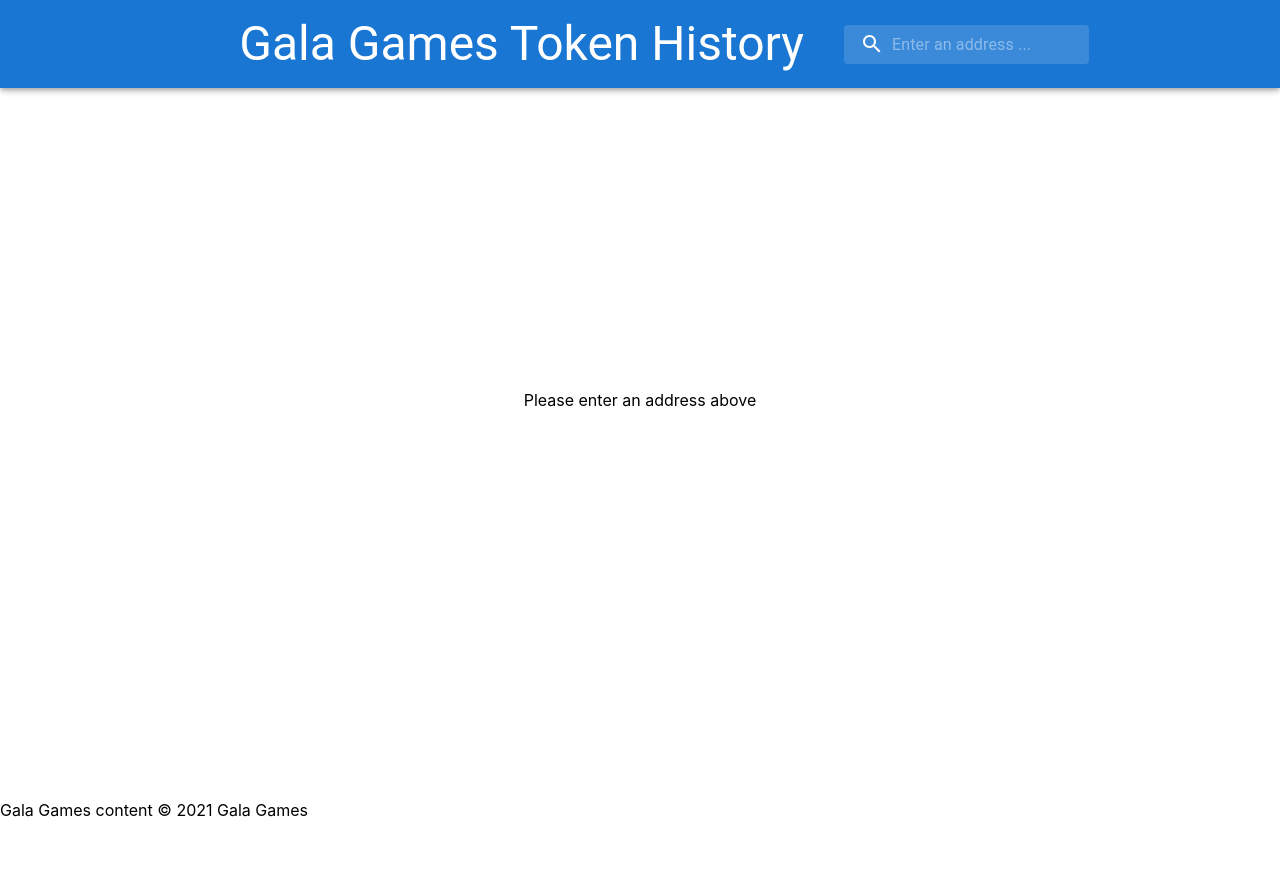
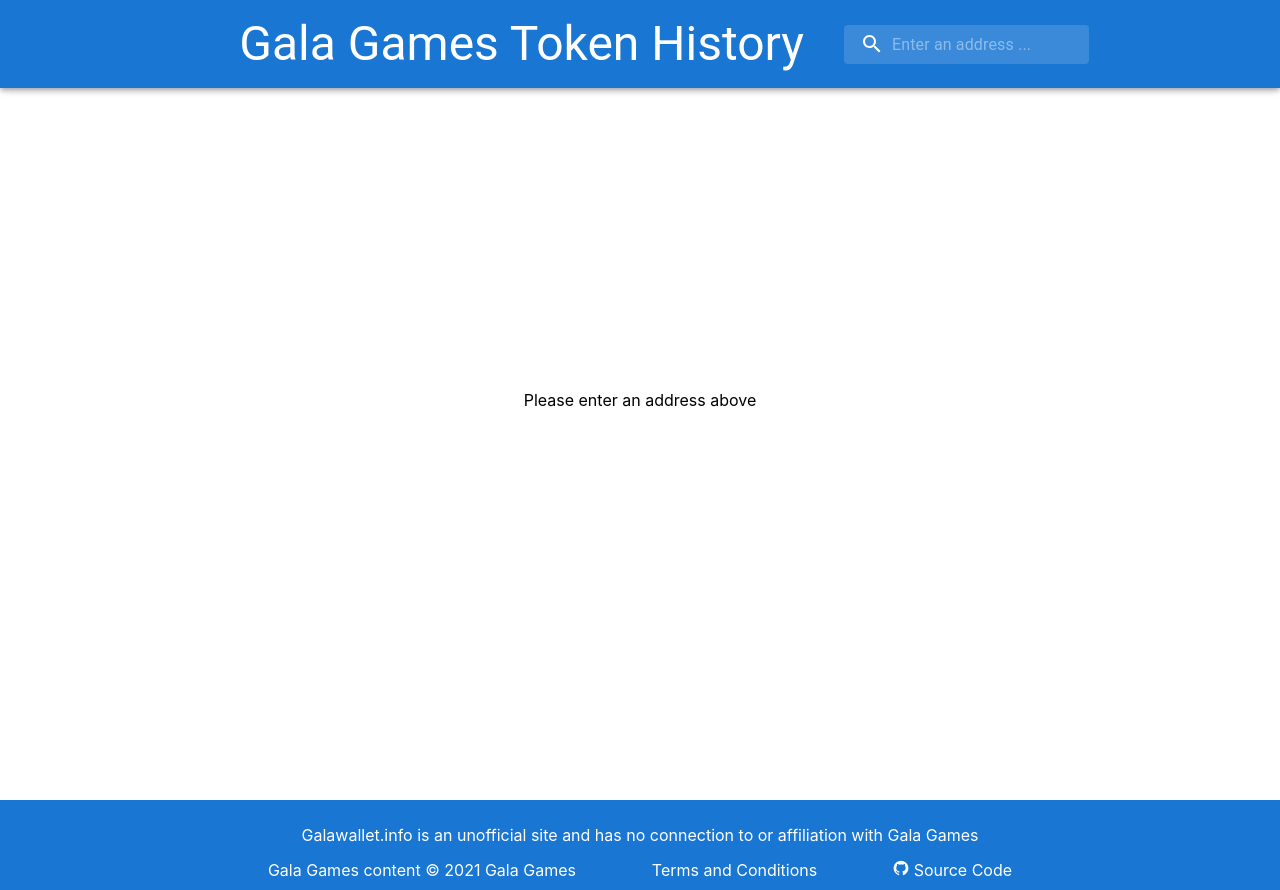
Before and after one commit to smith-phil/gala-history-app, a React (Create React App) app: page / in a window 1280 px wide. Before the commit the page ends 820 px from the top, so only its background shows below. Built offline with nearby package versions, Linux system fonts and the light colour scheme.

Commit message:
Update the footer component

```diff
--- a/src/components/Footer.tsx
+++ b/src/components/Footer.tsx
@@ -1,42 +1,37 @@
-import React, { ReactNode } from 'react';
+import { ReactNode } from 'react';
 import styled from '@emotion/styled';
-//import { colors, ApolloIcon } from '../styles';
+import { Link } from '@mui/material';
+import GitHubIcon from '@mui/icons-material/GitHub';
 
 
 type FooterProps = {
-    children?:ReactNode[]
+  children?: ReactNode[]
 }
+
 /**
- * Footer is useless component to make our app look a little closer to a real website!
+ * Generic footer for the website
  */
-const Footer = (props:FooterProps) => {
+const Footer = (props: FooterProps) => {
   return (
-    <FooterContainer>
-      Gala Games content © 2021 Gala Games
-      {props.children}
-    </FooterContainer>
+    <footer style={{ width: '100%', height: '70px', paddingTop: '10px', paddingBottom: '10px', backgroundColor: '#1976d2', display: 'flex', flexDirection: 'column' }}>
+      <div style={{ margin: 'auto', color: '#fff', lineHeight: '1vh' }}>Galawallet.info is an unofficial site and has no connection to or affiliation with Gala Games</div>
+      <FooterContent>
+        <div>Gala Games content © 2021 <Link href='https://app.gala.games' color='inherit' underline='hover'>Gala Games</Link></div>
+        <div><Link href='tandc.html' color='inherit' underline='hover'>Terms and Conditions</Link></div>
+        <div><GitHubIcon fontSize='inherit' />&nbsp;<Link href="https://github.com/smith-phil/gala-wallet-app" color='inherit' underline='hover'>Source Code</Link> </div>
+      </FooterContent>
+    </footer>
   );
 };
 
 export default Footer;
 
-/** Footer styled components */
-const FooterContainer = styled.div<FooterProps>`
-display: flex,
-flexDirection: row,
-justifyContent: center,
-alignItems: center,
-color: pink,
-marginTop: 30,
-height: 200,
-padding: 20,
-backgroundColor: white,
-borderTop: solid 1px pink,`
-
-const LogoContainer = styled.div({
-  height: 40,
-  marginLeft: 5,
-  svg: {
-    height: 40,
-  },
-});
+const FooterContent = styled.div`
+  display: flex;
+  flex-direction: row;
+  width: 70%;
+  margin-right: auto;
+  margin-left: auto;
+  justify-content: space-evenly;
+  align-items: baseline;
+  color: #fff;`
```
